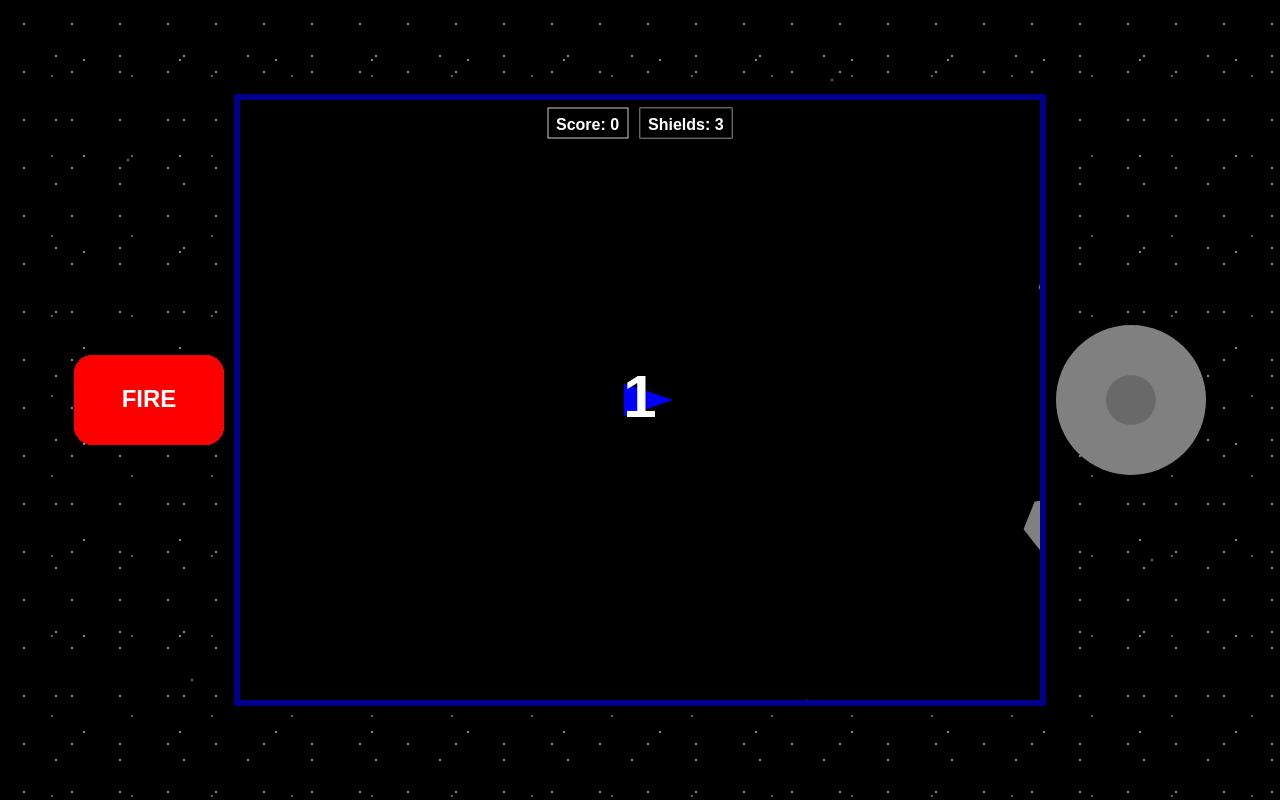
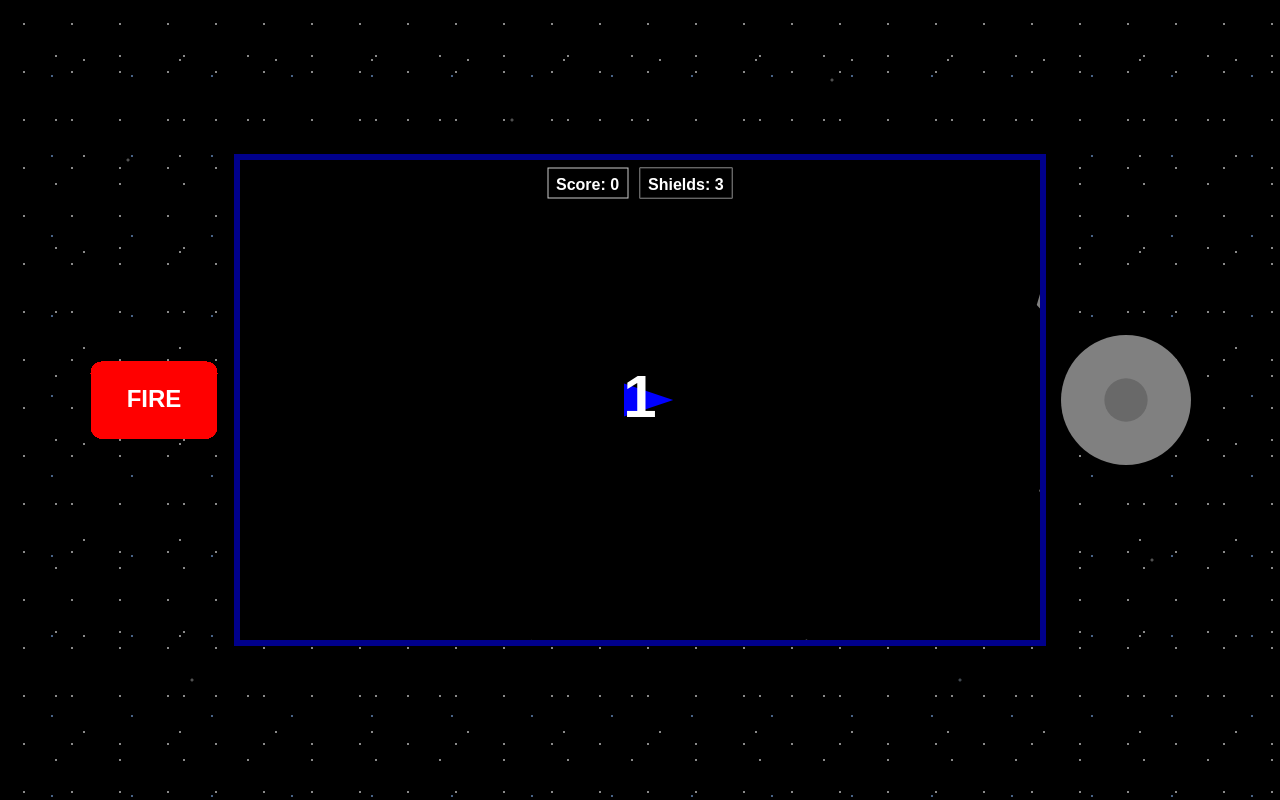
Before and after one commit to TobiasWahl1/Astro-Defender, a plain HTML site: page index.html in a window 1280 px wide. Both pictures are taken after a click on the button "Start Game". Drawn offline with Linux system fonts and the light colour scheme.

Commit message:
display changes via Dennis

```diff
--- a/css/style.css
+++ b/css/style.css
@@ -110,22 +110,19 @@ canvas {
 #cnv {
   border: 6px solid darkblue;
   background-color: black;
-  width: 800px;
-  height: 600px;
-  max-width: calc(100vw - 350px);
-  max-height: calc(100vh - 40px);
+  /* Remove fixed width/height - let JavaScript set responsive dimensions */
+  max-width: 90vw;
+  max-height: 70vh;
   object-fit: contain;
 }
 
 #joystick {
-  width: 150px;
-  height: 150px;
+  /* Size set dynamically by JavaScript */
   background: transparent;
 }
 
 #fire {
-  width: 150px;
-  height: 100px;
+  /* Size set dynamically by JavaScript */
   background: transparent;
 }
 
--- a/index.html
+++ b/index.html
@@ -11,9 +11,9 @@
 
 <body>
     <div id="gameLayout">
-        <canvas id="fire" width="150" height="100"></canvas>
-        <canvas id="cnv" width="800" height="600"></canvas>
-        <canvas id="joystick" width="150" height="150"></canvas>
+        <canvas id="fire"></canvas>
+        <canvas id="cnv"></canvas>
+        <canvas id="joystick"></canvas>
     </div>
     <div id="infoBox">
         <h2>How to Play</h2>
--- a/js/asteroid.mjs
+++ b/js/asteroid.mjs
@@ -1,4 +1,4 @@
-import { wrapPosition } from "./canvasUtils.mjs";
+import { wrapPosition, Responsive } from "./canvasUtils.mjs";
 
 export class Asteroid {
 
@@ -8,8 +8,9 @@ export class Asteroid {
         this.ctx = ctx;
 
 
-        //Random Größen
-        this.size = Math.random() * 40 +20; //Zwischen 20 und 60
+        //Random Größen - responsive to screen size
+        const baseSize = Math.random() * 40 + 20; //Zwischen 20 und 60
+        this.size = Responsive.calculateObjectSize(baseSize);
 
         this.color = "gray";
 
--- a/js/bullet.mjs
+++ b/js/bullet.mjs
@@ -5,15 +5,15 @@ export class Bullet {
         this.ctx = ctx;
         this.angle = angle;
 
-        this.speed = 10;
+        this.speed = 600; // pixels per second (was 10 px/frame * 60fps)
         this.lenght = 12;
         this.color = "red";
         this.active = true;
     }
 
-    update(){
-        this.x += Math.cos(this.angle) * this.speed;
-        this.y += Math.sin(this.angle) * this.speed;
+    update(dt = 1/60){
+        this.x += Math.cos(this.angle) * this.speed * dt;
+        this.y += Math.sin(this.angle) * this.speed * dt;
 
         //Wenn out of Bounds
         if(this.x < 0 || this.x > this.ctx.canvas.width || this.y < 0 || this.y > this.ctx.canvas.height){
--- a/js/canvasUtils.mjs
+++ b/js/canvasUtils.mjs
@@ -4,6 +4,93 @@ export function wrapPosition(obj, canvas, margin = 0){
     if (obj.y > canvas.height + margin) obj.y = -margin;
     if (obj.y < -margin) obj.y = canvas.height + margin;
 }
+
+// Responsive utilities for proper display on all devices
+export const Responsive = {
+    getScreenDimensions() {
+        return {
+            width: window.innerWidth,
+            height: window.innerHeight
+        };
+    },
+
+    isDesktop() {
+        const { width } = this.getScreenDimensions();
+        return width >= 1440;
+    },
+
+    isMobile() {
+        const { width } = this.getScreenDimensions();
+        return width < 768;
+    },
+
+    isTablet() {
+        const { width } = this.getScreenDimensions();
+        return width >= 768 && width < 1440;
+    },
+
+    calculateCanvasDimensions() {
+        const { width, height } = this.getScreenDimensions();
+
+        if (this.isMobile()) {
+            // Mobile: smaller canvas, portrait-friendly
+            return {
+                width: Math.min(width * 0.9, 600),
+                height: Math.min(height * 0.5, 400)
+            };
+        } else if (this.isTablet()) {
+            // Tablet: medium size
+            return {
+                width: Math.min(width * 0.7, 800),
+                height: Math.min(height * 0.6, 600)
+            };
+        } else {
+            // Desktop: full size
+            return {
+                width: 800,
+                height: 600
+            };
+        }
+    },
+
+    calculateObjectSize(baseSize = 30) {
+        const { width, height } = this.getScreenDimensions();
+        const smallestDimension = Math.min(width, height);
+
+        // Scale object size based on screen (but keep it reasonable)
+        const sizeFactor = smallestDimension / 800;
+        return Math.max(baseSize * sizeFactor, baseSize * 0.6); // Min 60% of base size
+    },
+
+    calculateControlSize() {
+        if (this.isMobile()) {
+            return {
+                joystickSize: 120,
+                fireButtonWidth: 120,
+                fireButtonHeight: 80
+            };
+        } else if (this.isTablet()) {
+            return {
+                joystickSize: 140,
+                fireButtonWidth: 140,
+                fireButtonHeight: 90
+            };
+        } else {
+            return {
+                joystickSize: 150,
+                fireButtonWidth: 150,
+                fireButtonHeight: 100
+            };
+        }
+    },
+
+    calculateMaxAsteroids() {
+        const { width } = this.getScreenDimensions();
+        if (width < 768) return 5;        // mobile - fewer asteroids
+        if (width < 1440) return 6;       // tablet
+        return 8;                         // desktop
+    }
+};
 
 //Check ob bullet asteroid trifft
 export function polygonCircleCollision(polygon, cx, cy, cr) {
--- a/js/joystick.mjs
+++ b/js/joystick.mjs
@@ -8,8 +8,9 @@ export class Joystick {
         this.ctx = cxt;
         this.cnv = cnv;
 
-        this.outerRadius = 75;
-        this.innerRadius = 25;
+        // Make radii responsive to canvas size
+        this.outerRadius = Math.min(cnv.width, cnv.height) / 2 - 5;
+        this.innerRadius = this.outerRadius / 3;
         this.color = "gray"
 
         this.touch = new TouchHandler(this.cnv);
--- a/js/shootButton.mjs
+++ b/js/shootButton.mjs
@@ -5,9 +5,10 @@ export class ShootButton {
         this.ctx = ctx;
 
         this.color = "red";
-        this.width = 150;
-        this.height = 90;
-        this.radius = 20; //Für die Ecken
+        // Make button size responsive to canvas size
+        this.width = ctx.canvas.width * 0.9;
+        this.height = ctx.canvas.height * 0.85;
+        this.radius = Math.min(this.width, this.height) * 0.15; //Für die Ecken
 
         this.isPressed = false;
         this.fireRate = 400; //ms per Schuss
--- a/js/spaceship.mjs
+++ b/js/spaceship.mjs
@@ -1,4 +1,4 @@
-import { wrapPosition } from "./canvasUtils.mjs";
+import { wrapPosition, Responsive } from "./canvasUtils.mjs";
 
 export class Spaceship {
 
@@ -8,7 +8,7 @@ export class Spaceship {
         this.ctx = ctx;
 
         this.angle = 0;
-        this.size = 30;
+        this.size = Responsive.calculateObjectSize(30); // Responsive ship size
         this.color = "blue";
 
         this.vx = 0; // Velocity X component
--- a/main.mjs
+++ b/main.mjs
@@ -3,7 +3,7 @@ import { Spaceship } from "./js/spaceship.mjs";
 import { Joystick } from "./js/joystick.mjs";
 import { ShootButton } from "./js/shootButton.mjs";
 import { Bullet } from "./js/bullet.mjs";
-import { polygonCircleCollision } from "./js/canvasUtils.mjs";
+import { polygonCircleCollision, Responsive } from "./js/canvasUtils.mjs";
 
 window.onload = () => {
 
@@ -51,17 +51,27 @@ window.onload = () => {
         let gameOver = false;
         let gameRunning = true;
 
-        //Spielfeld
+        //Spielfeld - set responsive dimensions
         const cnv = document.getElementById("cnv");
         const ctx = cnv.getContext("2d");
 
-        //Joystick
+        // Apply responsive canvas size
+        const canvasSize = Responsive.calculateCanvasDimensions();
+        cnv.width = canvasSize.width;
+        cnv.height = canvasSize.height;
+
+        //Joystick - set responsive size
         const jCnv = document.getElementById("joystick");
         const jCtx = jCnv.getContext("2d");
+        const controlSizes = Responsive.calculateControlSize();
+        jCnv.width = controlSizes.joystickSize;
+        jCnv.height = controlSizes.joystickSize;
 
-        //Fire Button
+        //Fire Button - set responsive size
         const sCnv = document.getElementById("fire");
         const sCtx = sCnv.getContext("2d");
+        sCnv.width = controlSizes.fireButtonWidth;
+        sCnv.height = controlSizes.fireButtonHeight;
 
         const ship = new Spaceship(cnv.width / 2, cnv.height / 2, ctx);
         ship.shields = 3;
@@ -71,9 +81,9 @@ window.onload = () => {
         const bullets = [];
         let score = 0;
 
-        //Spwan Mehrere Asteroiden
+        //Spawn Mehrere Asteroiden - use responsive count
         const asteroids = [];
-        let maxAsteroids = 8; // Start Schwirigkeit
+        let maxAsteroids = Responsive.calculateMaxAsteroids(); // Responsive asteroid count
         for(let i = 0; i < maxAsteroids; i++){
             asteroids.push(new Asteroid(cnv.width, cnv.height, ctx));
         }
```
